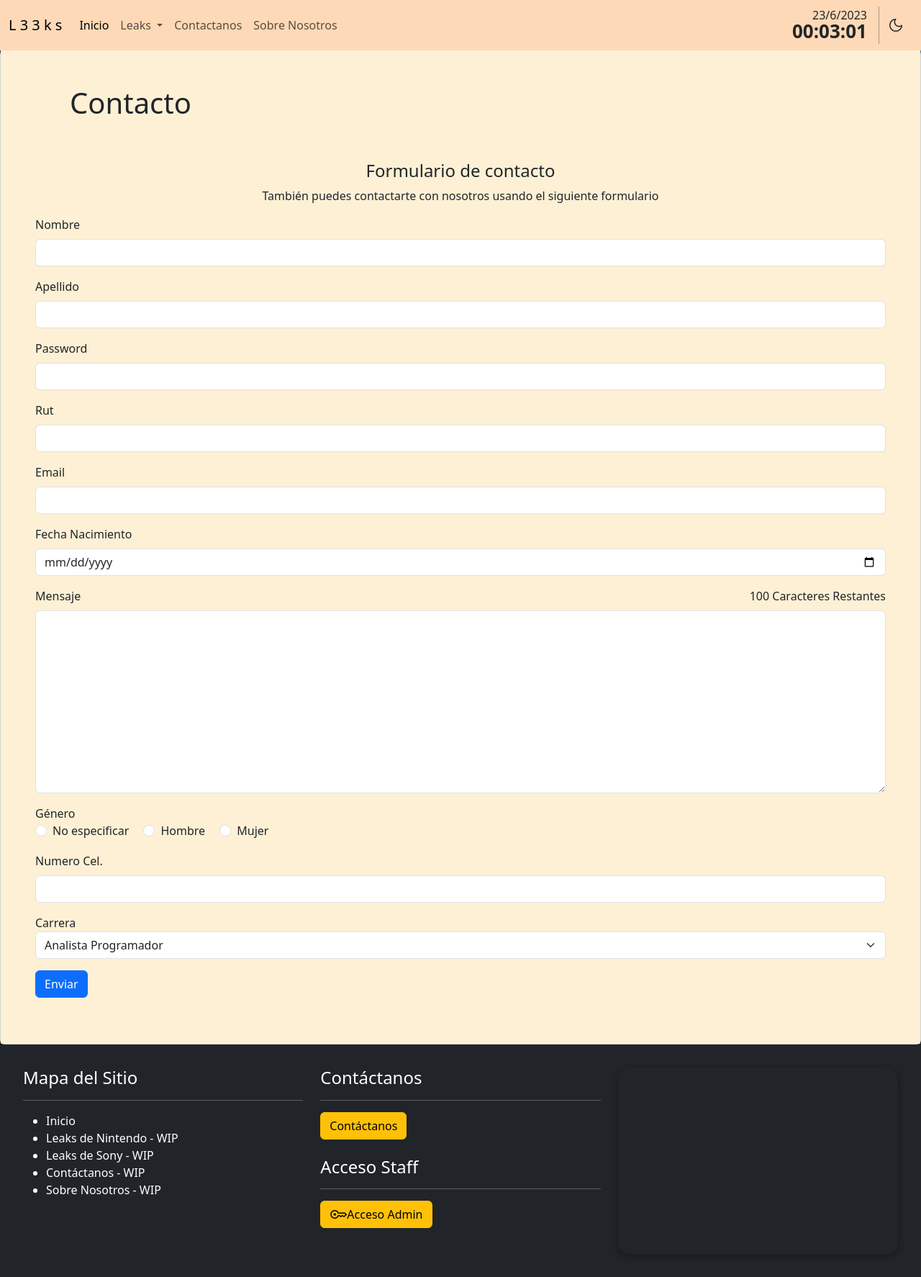
After one commit to F-Gali/duoc3, a Django app: page /contact/ in a window 1280 px wide. The commit adds this page. Shown: the whole page at 72% size. Run offline with Django 4.2, Linux system fonts and the light colour scheme; a map, chart or similar area stays blank.

Commit message:
Actualizacion de bases e implementacion de la pagina de contact

```diff
--- a/core/static/css/custom.css
+++ b/core/static/css/custom.css
@@ -81,6 +81,9 @@ body {
 
 .fondo{
   background-color: #fdf0d5;
+  width: calc(100% + 6rem);
+  margin-left: -3rem;
+  margin-top: -3rem;
 }
 
 .fondo-card-body{
@@ -90,7 +93,6 @@ body {
 
 .fondo-nav{
   background-color: #fed9b7;
-  border-radius: 0.5rem;
 }
 
 .fondo-header{
@@ -99,7 +101,7 @@ body {
 
 
 .footer-css{
-  margin-top: 2rem;
+
   padding: 2rem;
 }
 
@@ -350,3 +352,30 @@ body {
     border-radius: 16px;
   }
 }
+
+.principal{
+  max-width: initial !important;
+  margin: 0 !important;
+  padding: 0 !important;
+}
+.principal-contact{
+  max-width: initial !important;
+  margin: 0 !important;
+}
+.card-button{
+  cursor: pointer;
+}
+
+.sinbordes{
+  background-color:#faf4e8;
+  border-color: #ffffff;
+  border-width: 0.5px;
+  border-style: solid;
+  border-radius: 5px;
+  overflow: hidden;
+  transition: transform .2s;
+}
+.sinbordes:hover{
+
+  transform: scale(1.05);
+}
--- a/core/templates/about.html
+++ b/core/templates/about.html
@@ -1,18 +1,18 @@
 {% extends 'base.html' %}
 
-{% block title %}HOME{% endblock %}
+{% block title %}Sobre Nosotros{% endblock %}
 
 {% load static %}
 
 {% block first_content %}
 
 <section>
-    <div class="container">
+    <div class="container principal">
         <div class="card mx-10 my-10">
             <div class="card-body fondo p-5">
                 <section>
                 <h1 class="card-title text-center p-5">Sobre Nosotros</h1>
-                <p class="articulo-index">Bienvenidos a nuestra página especializada en las filtraciones más grandes en la industria de los videojuegos de los últimos 10 años. Si eres un apasionado de los juegos y siempre has estado intrigado por los secretos y rumores que rodean a tus títulos favoritos, has llegado al lugar indicado.
+                <p class="articulo-index p-5">Bienvenidos a nuestra página especializada en las filtraciones más grandes en la industria de los videojuegos de los últimos 10 años. Si eres un apasionado de los juegos y siempre has estado intrigado por los secretos y rumores que rodean a tus títulos favoritos, has llegado al lugar indicado.
 
                     Aquí nos sumergiremos en un viaje por las filtraciones más impactantes y significativas que han sacudido el mundo de los videojuegos en la última década. Desde sorprendentes anuncios prematuros y filtraciones masivas de información confidencial hasta rumores que despertaron la especulación de los jugadores, nos aseguraremos de cubrir los momentos más destacados y emocionantes.</br>
 
--- a/core/templates/base.html
+++ b/core/templates/base.html
@@ -18,7 +18,7 @@
     <link rel="stylesheet" type="text/css" href="{% static 'css/custom.css' %}">
 </head>
 <body>
-    <nav class="navbar sticky-top nav-style navbar-expand-lg fondo-nav m-3">
+    <nav class="navbar sticky-top nav-style navbar-expand-lg fondo-nav">
         <div class="container-fluid fondo-nav">
             <a class="navbar-brand" href="{% url 'home' %}">L 3 3 k s</a>
             <button class="navbar-toggler" type="button" data-bs-toggle="collapse"
@@ -42,7 +42,7 @@
                         </ul>
                     </li>
                     <li class="nav-item">
-                        <a class="nav-link" href="">Contactanos</a>
+                        <a class="nav-link" href="{% url 'contact' %}">Contactanos</a>
                     </li>
                     <li class="nav-item">
                         <a class="nav-link" href="{% url 'about' %}">Sobre Nosotros</a>
@@ -64,7 +64,7 @@
         {% block second_content %}{% endblock %}
     </main>
     <footer class="mt-auto">
-        <div class="container-fluid bg-dark text-warning footer-css" id="footer">
+        <div class="container-fluid bg-dark text-white footer-css" id="footer">
             <div class="row">
                 <div class="col-md-4">
                     <h4>Mapa del Sitio</h1>
@@ -104,5 +104,6 @@
     </footer>
     <script src="https://cdn.jsdelivr.net/npm/bootstrap@5.3.0/dist/js/bootstrap.bundle.min.js" integrity="sha384-geWF76RCwLtnZ8qwWowPQNguL3RmwHVBC9FhGdlKrxdiJJigb/j/68SIy3Te4Bkz" crossorigin="anonymous"></script>
     <script src="{% static 'js/util.js'%}"></script>
+    <script src="{% static 'js/vali2.js'%}"></script>
 </body>
 </html>
--- /dev/null
+++ b/core/templates/contact.html
@@ -0,0 +1,111 @@
+{% extends 'base.html' %}
+
+{% block title %}Contactanos{% endblock %}
+
+{% load static %}
+
+{% block first_content %}
+
+<section>
+    <div class="container principal">
+        <div class="card px-5">
+            <div class="card-body fondo p-5">
+                <h1 class="p-5">Contacto</h1>
+                <h4 class="text-center">Formulario de contacto</h4>
+                <p class="text-center">También puedes contactarte con nosotros usando el siguiente formulario</p>
+                <form data-bs-theme="light ">
+                    <div class="form-group elem mb-3 ">
+                        <label for="nombre" class="form-label">Nombre</label>
+                        <input type="text"  onblur="validarNombre()" class="form-control" name="nombre" id="nombre">
+                        <small id="error_nombre_min" class="text-danger">Debes ingresar tu nombre</small>
+                        <small id="error_nombre_max" class="text-danger">El nombre excede el largo máximo permitido</small>
+                        <small id="error_nombre_invalido" class="text-danger">El nombre es invalido</small>
+                    </div>
+                    <div class="form-group elem mb-3">
+                        <label for="apellido" class="form-label">Apellido</label>
+                        <input type="text" onblur="validarApellido()" class="form-control" name="apellido" id="apellido">
+                        <small id="error_apellido_min" class="text-danger">Debes ingresar tu Apellido</small>
+                        <small id="error_apellido_max" class="text-danger">El apellido excede el largo máximo permitido</small>
+                        <small id="error_apellido_invalido" class="text-danger">El apellido es invalido</small>
+                    </div>
+                    <div class="form-group elem mb-3">
+                        <label for="password" class="form-label">Password</label>
+                        <input type="password" onblur="validarPassword()" class="form-control" name="password" id="password">
+                        <small id="error_password" class="text-danger">Ingresa contraseña con al menos 1 Mayuscula, 1 Minuscula, 1 Numero.
+                            Debe tener al menos 6 caracteres.
+                        </small>
+
+                    </div>
+                    <div class="form-group elem mb-3">
+                        <label for="rut" class="form-label">Rut</label>
+                        <input type="text" onblur="validarRut()" class="form-control" name="rut" id="rut">
+                        <small id="error_rut" class="text-danger">El rut ingresado es invalido</small>
+                        <small id="error_rut_min" class="text-danger">Debe ingresar un rut</small>
+                    </div>
+                    <div class="form-group elem mb-3">
+                        <label for="email" class="form-label">Email</label>
+                        <input type="email" onblur="validarEmail()" class="form-control" name="email" id="email">
+                        <small id="error_email" class="text-danger">Formato ingresado es incorrecto</small>
+                        <small id="error_email_min" class="text-danger">Debe ingresar un e-mail</small>
+                    </div>
+                    <div class="form-group elem mb-3">
+                        <label for="fecha_nazi" class="form-label">Fecha Nacimiento</label>
+                        <input type="date" onblur="validarFecha()" class="form-control" id="fecha_nazi">
+                        <small id="error_nacimiento" class="text-danger">Debes ingresar fecha de nacimiento valido</small>
+                    </div>
+                    <div class="form-group elem mb-3">
+                        <label for="mensaje" class="form-label">Mensaje</label>
+                        <span class="cont_mens">
+                            <span id="cont_carac">100</span> Caracteres Restantes
+                        </span>
+                        <textarea name="mensaje" id="mensaje" class="form-control" cols="30" rows="10"></textarea>
+                    </div>
+                    <div class="elem mb-3">
+                        Género<br>
+                        <div class="form-check form-check-inline">
+                            <input type="radio" name="genero" id="NA" class="form-check-input" value="0">
+                            <label for="NA" class="form-check-label">No especificar</label>
+                        </div>
+                        <div class="form-check form-check-inline">
+                            <input type="radio" name="genero" id="hombre" class="form-check-input" value="1">
+                            <label for="hombre" class="form-check-label">Hombre</label>
+                        </div>
+                        <div class="form-check form-check-inline">
+                            <input type="radio" name="genero" id="mujer" class="form-check-input" value="2">
+                            <label for="mujer" class="form-check-label">Mujer</label>
+                        </div>
+                        <small id="error_genero" class="text-danger">Debes seleccionar uno de los Generos</small>
+                    </div>
+                    <div class="form-group elem mb-3" >
+                        <label for="numero" class="form-label">Numero Cel.</label>
+                        <input type="text" onblur="validarNumero()" class="form-control" name="numero" id="numero">
+                        <small id="error_numero" class="text-danger">Debes ingresar un numero celular valido. Sin espacios en blanco.</small>
+                        <small id="error_numero_min" class="text-danger">Debe ingresar un numero celular</small>
+
+                    </div>
+                    <div class="form-group elem mb-3">
+                    <label for="carrera" class="form-check-label">Carrera</label>
+                    <select onblur="validarCarrera()" onchange="validarCarrera()" name="carrera"  id="carrera" class="form-select">
+                        <option select disabled value="null">Seleccione su carrera</option>
+                        <option value="1">Analista Programador</option>
+                        <option value="2">Ingeniería Informática</option>
+                        <option value="3">Ingeniero en Conectividad y Redes</option>
+                    </select>
+                    <small id="error_carrera" class="text-danger">Debes seleccionar tu carrera</small>
+
+                    </div>
+                    <div class="form-group elem mb-3 col-12">
+                        <button class="btn btn-primary" type="button" onclick="validarT()">Enviar</button>
+                        <small id="error_validarT" class="text-danger">Asegure de que toda la informacion sea valida.</small>
+                    </div>
+
+                    <div class="elem mb-3"></div>
+                    <div class="elem mb-3"></div>
+                </form>
+            </div>
+        </div>
+    </div>
+</section>
+
+
+{% endblock %}
--- a/core/urls.py
+++ b/core/urls.py
@@ -4,5 +4,6 @@ from .views import *
 urlpatterns = [
     path('', root),
     path('home/', home, name='home'),
+    path('contact/', contact, name='contact'),
     path('about/', about, name='about'),
 ]
--- a/core/views.py
+++ b/core/views.py
@@ -10,3 +10,6 @@ def home(request):
 
 def about(request):
     return render(request,'about.html')
+
+def contact(request):
+    return render(request,'contact.html')
```
Also changed, not shown: core/static/css/custom_dark.css (+79 -8 lines), core/templates/home.html (+10 -12 lines), 1 other file.
